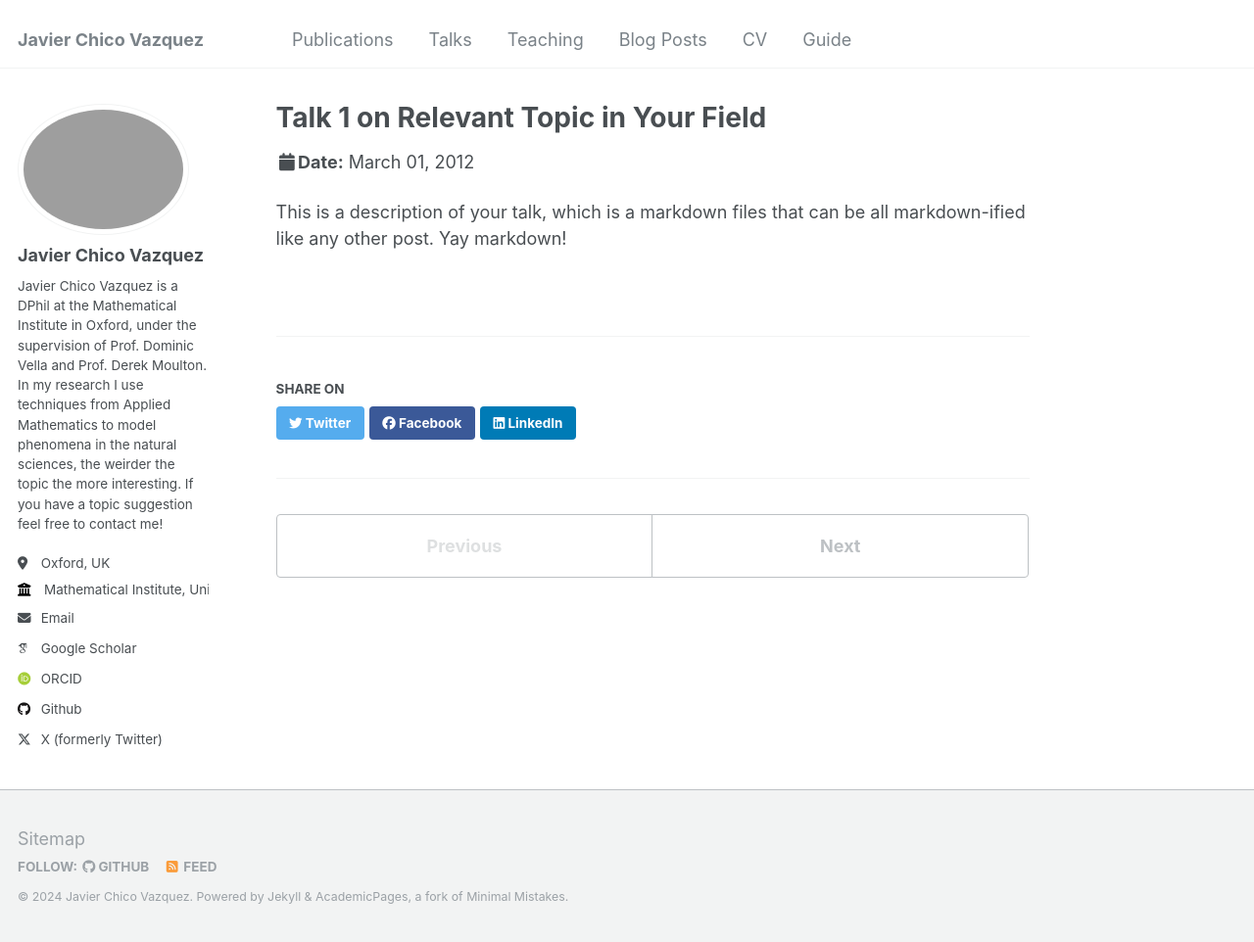
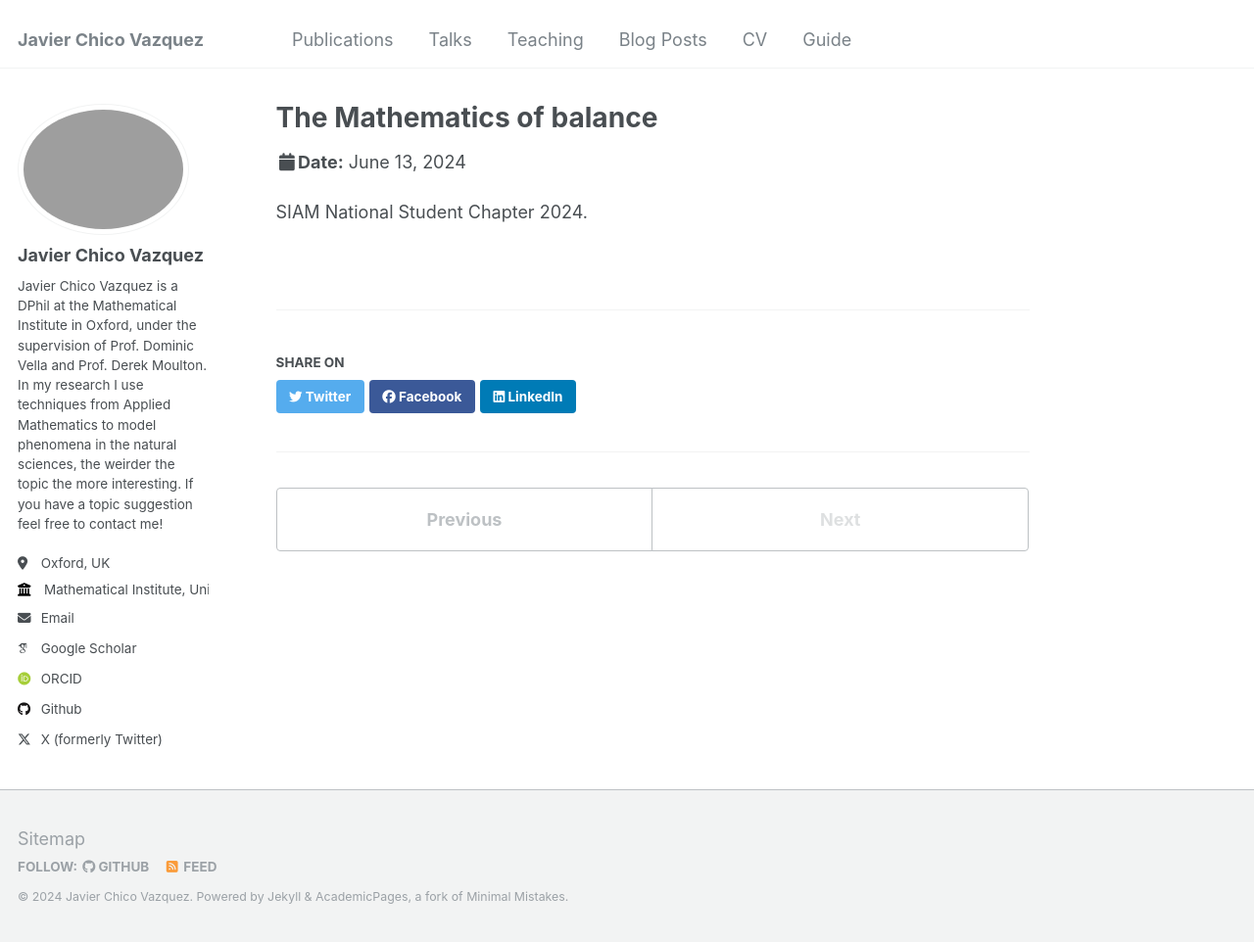
Before and after one commit to JavierChico/JavierChico.github.io, a Jekyll site: the page built from _talks/2012-03-01-talk-1.md, in a window 1280 px wide and 962 px high. Shown: the whole window at 98% size. Built offline with Jekyll 4.4.1, drawn with Linux system fonts in a browser that asks for light colours; some web fonts are replaced.

Commit message:
Update 2012-03-01-talk-1.md

```diff
--- a/_talks/2012-03-01-talk-1.md
+++ b/_talks/2012-03-01-talk-1.md
@@ -1,11 +1,11 @@
 ---
-title: "Talk 1 on Relevant Topic in Your Field"
+title: "The Mathematics of balance"
 collection: talks
 type: "Talk"
-permalink: /talks/2012-03-01-talk-1
-venue: "UC San Francisco, Department of Testing"
-date: 2012-03-01
-location: "San Francisco, California"
+permalink: /talks/2024-06-13-talk-1
+venue: "Department of Mathematics, University of Cardiff"
+date: 2024-06-13
+location: "Cardiff, United Kingdom"
 ---
 
-This is a description of your talk, which is a markdown files that can be all markdown-ified like any other post. Yay markdown!
+SIAM National Student Chapter 2024.
```
